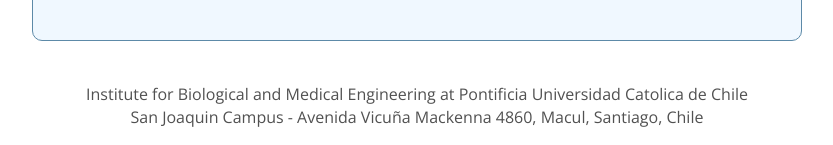
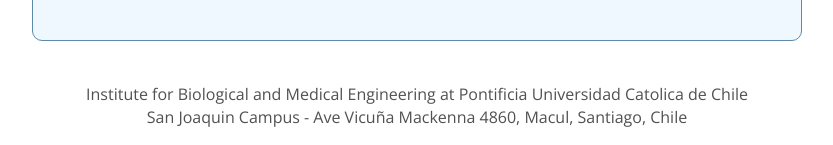
Before and after one commit to LIBREhub/LIBREhub.github.io, a Jekyll site: the page built from index.html, in a window 1280 px wide and 1364 px high. Shown: the part 1216-1361 px from the top of the window, without its empty margins (223-1056 px from the left). Built offline with Jekyll 4.4.1, drawn with Linux system fonts in a browser that asks for light colours; nearby versions of some CDN libraries.

```diff
--- a/_includes/footer.html
+++ b/_includes/footer.html
@@ -2,6 +2,6 @@
 	<span style="display: block; margin-bottom: 3em"></span>
 	<p style="text-align:center">
   Institute for Biological and Medical Engineering at Pontificia Universidad Catolica de Chile<br>
-	San Joaquin Campus - Avenida Vicuña Mackenna 4860, Macul, Santiago, Chile
+	San Joaquin Campus - Ave Vicuña Mackenna 4860, Macul, Santiago, Chile
 	</p>
 </div>
```
Also changed, not shown: seminars.md (+2 -2 lines).
